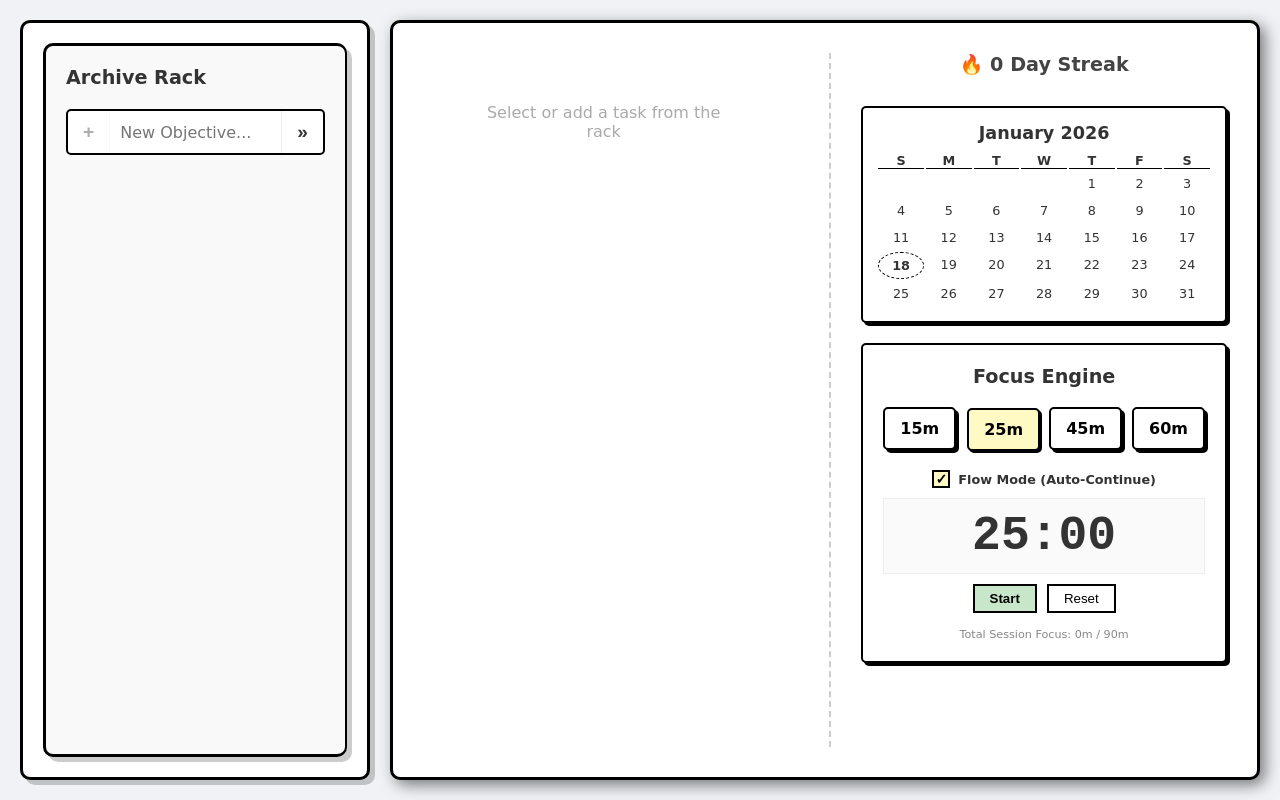
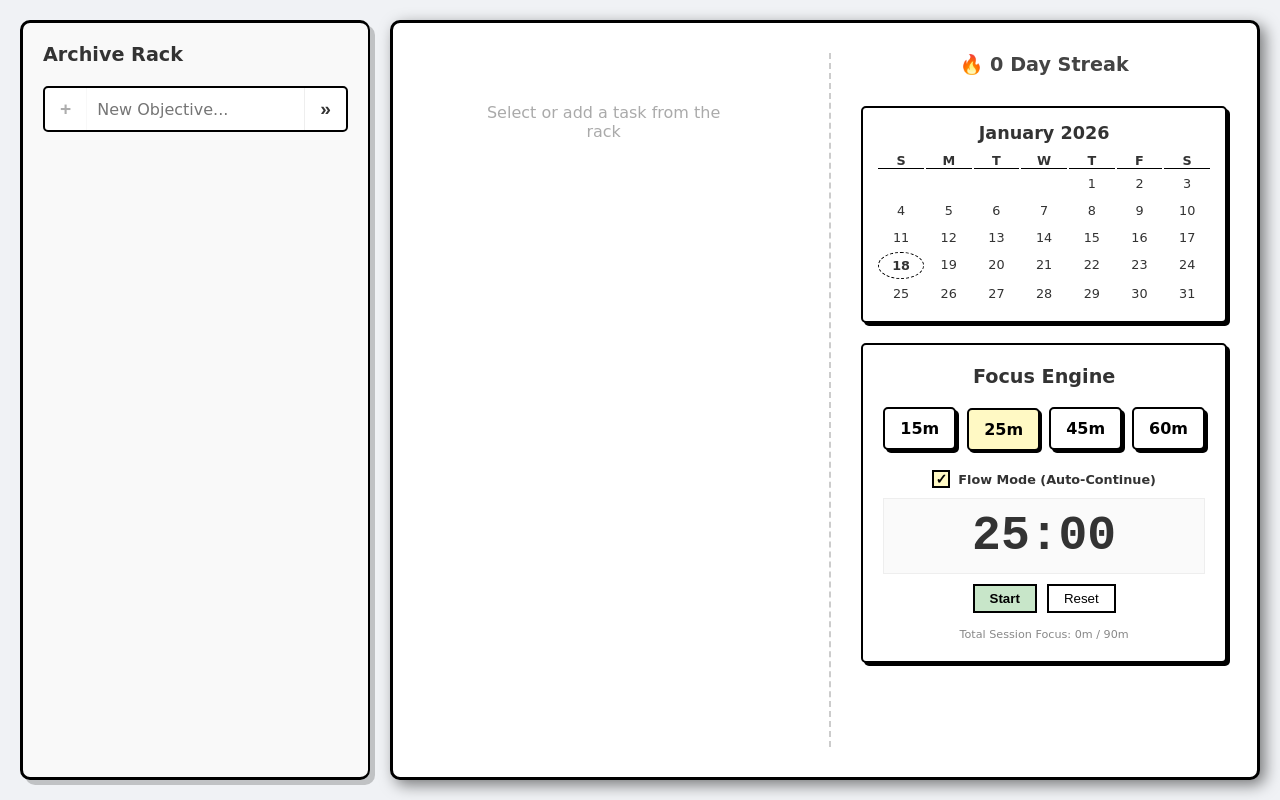
Before and after one commit to BayuuPermana/Paper-todo, a React (Vite) app: page / in a window 1280 px wide. Built offline with nearby package versions, Linux system fonts and the light colour scheme.

Commit message:
refactor: remove redundant TaskSidebar container nesting

```diff
--- a/src/App.jsx
+++ b/src/App.jsx
@@ -357,14 +357,15 @@ function App() {
           <PomodoroTimer variant="header" activeSubTaskName={getActiveSubTaskName()} />
         </div>
 
-        <div className={`task-sidebar ${activeTab === 'archive' ? 'mobile-show' : 'mobile-hide'}`}>
+        <DragDropContext onDragEnd={handleDragEnd} key={activeTab}>
           <TaskSidebar
             todos={todos}
             selectedTodoId={selectedTodoId}
             onSelectTodo={setSelectedTodoId}
             onAddTodo={addTodo}
+            className={activeTab === 'archive' ? 'mobile-show' : 'mobile-hide'}
           />
-        </div>
+        </DragDropContext>
 
         <div className={`paper-container ${activeTab === 'focus' ? 'mobile-show' : 'mobile-hide'}`}>
           <div className="left-segment">
--- a/src/TaskSidebar.jsx
+++ b/src/TaskSidebar.jsx
@@ -3,11 +3,11 @@ import { Draggable } from 'react-beautiful-dnd';
 import { StrictModeDroppable } from './StrictModeDroppable';
 import AddTodo from './AddTodo';
 
-function TaskSidebar({ todos, selectedTodoId, onSelectTodo, onAddTodo }) {
+function TaskSidebar({ todos, selectedTodoId, onSelectTodo, onAddTodo, className }) {
   const [hoveredImage, setHoveredImage] = useState(null);
 
   return (
-    <div className="task-sidebar" style={{
+    <div className={`task-sidebar ${className || ''}`} style={{
       padding: '20px',
       borderRight: '2px solid black',
       height: '100%',
```
